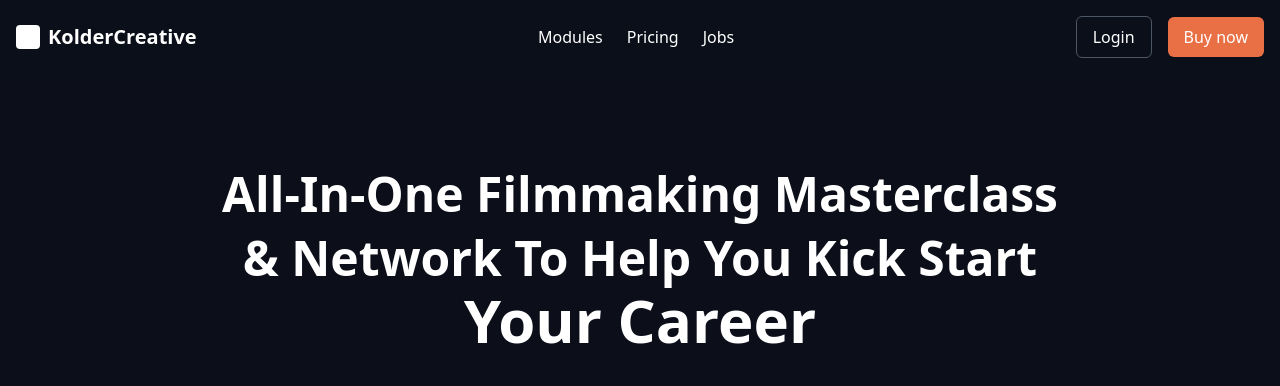
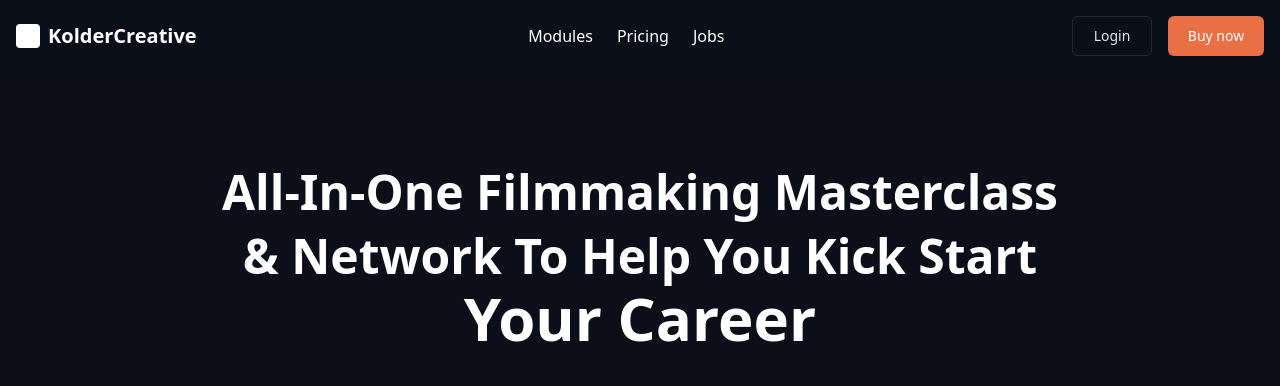
Before and after one commit to ASAD1298/landing-page-project, a plain HTML site: page index.html in a window 1280 px wide. Shown: the top 386 px of the page. Drawn offline with nearby package versions, Linux system fonts and the light colour scheme.

Commit message:
initial commit

```diff
--- a/index.html
+++ b/index.html
@@ -88,9 +88,18 @@
     </nav>
 
     <!-- Buttons + Hamburger -->
-    <div class="flex items-center space-x-3 md:space-x-4">
-      <button class="px-3 py-1 md:px-4 md:py-2 rounded-md border border-gray-600 hover:border-gray-400 transition text-sm md:text-base">Login</button>
-      <button class="px-3 py-1 md:px-4 md:py-2 rounded-md bg-[#E96F44] hover:bg-[#d85f36] transition text-sm md:text-base">Buy now</button>
+    <div class="flex items-center space-x-3 md:space-x-4 ml-4"> <!-- 👈 Added ml-4 here -->
+      <!-- Login Button -->
+      <button class="group relative overflow-hidden inline-flex items-center justify-center w-20 h-10 rounded-md bg-[#0B0F19] text-gray-200 text-sm font-medium border border-[#232730]">
+        <span class="relative z-10">Login</span>
+        <span class="absolute inset-0 bg-[#232730] -translate-x-full group-hover:translate-x-0 transition-transform duration-700 ease-in-out"></span>
+      </button>
+
+      <!-- Buy Now Button -->
+      <button class="group relative overflow-hidden inline-flex items-center justify-center w-24 h-10 rounded-md bg-[#E96F44] text-white text-sm font-medium">
+        <span class="relative z-10">Buy now</span>
+        <span class="absolute inset-0 bg-[#33AAB2] -translate-x-full group-hover:translate-x-0 transition-transform duration-700 ease-in-out"></span>
+      </button>
 
       <!-- Mobile Hamburger -->
       <button id="menu-btn" class="md:hidden text-2xl focus:outline-none">&#9776;</button>
@@ -104,6 +113,7 @@
     <a href="#" class="hover:text-gray-300">Jobs</a>
   </div>
 </header>
+
   <!-- HERO -->
   <section class="flex flex-col items-center text-center px-6 md:px-10 ">
     <h1 class="text-4xl md:text-5xl mt-24 font-bold leading-tight">
@@ -749,11 +759,11 @@
       playIcon.classList.remove("hidden");
     }
   });
-   // Toggle mobile menu
-  const menuToggle = document.getElementById("menuToggle");
-  const mobileMenu = document.getElementById("mobileMenu");
+  // Mobile menu toggle
+  const menuBtn = document.getElementById("menu-btn");
+  const mobileMenu = document.getElementById("mobile-menu");
 
-  menuToggle.addEventListener("click", () => {
+  menuBtn.addEventListener("click", () => {
     mobileMenu.classList.toggle("hidden");
   });
 </script>
```
